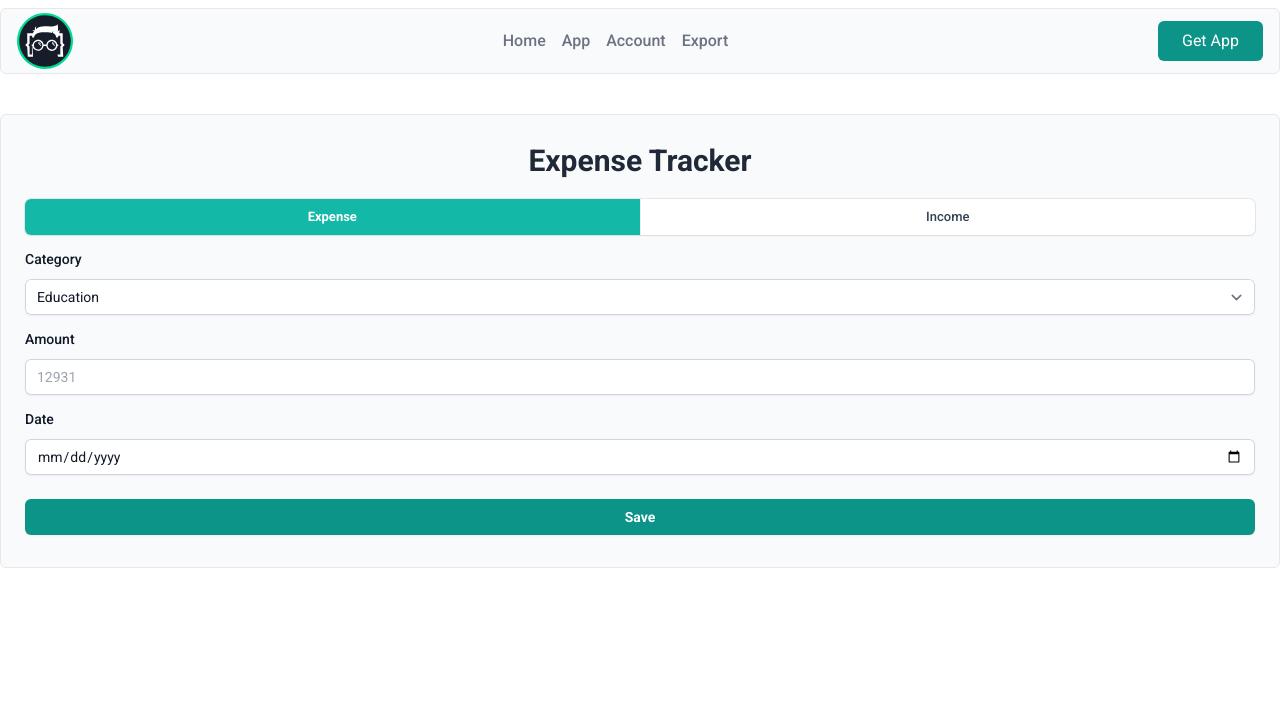
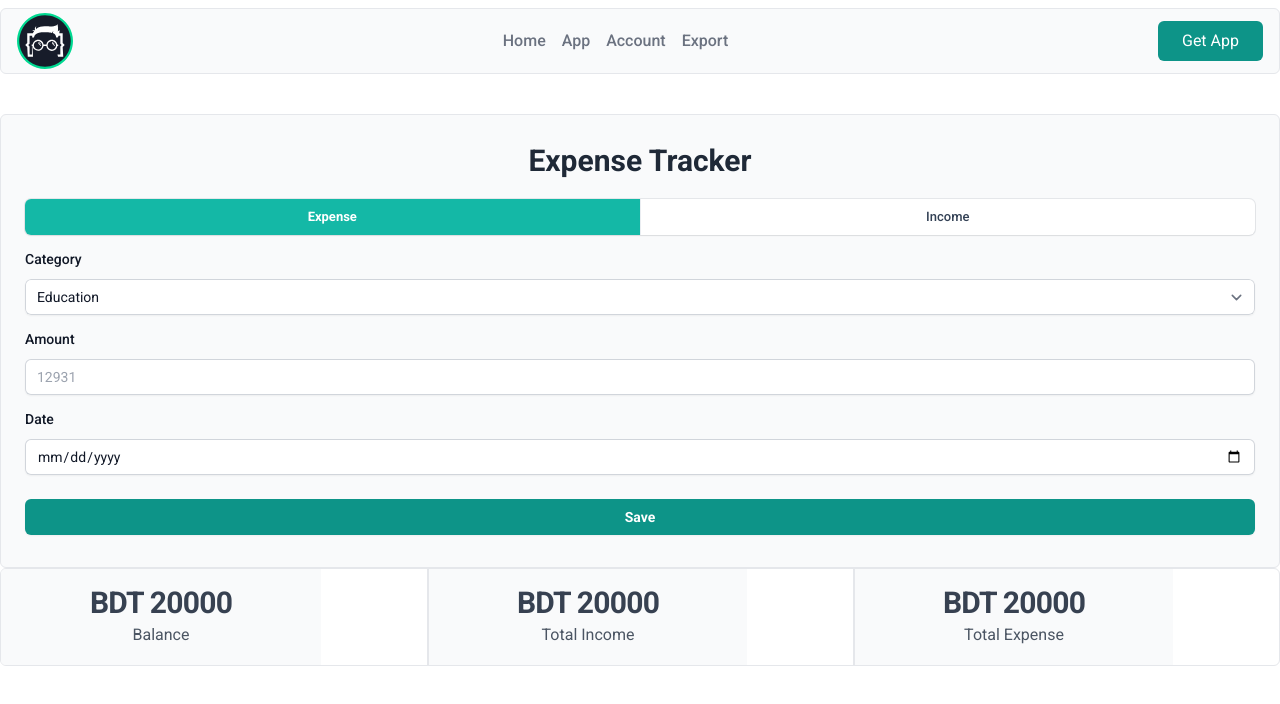
Before and after one commit to nasib15/assignment-2-lws, a React (Vite) app: page / in a window 1280 px wide. Shown: the top 704 px of the page. Built offline with nearby package versions, Linux system fonts and the light colour scheme.

Commit message:
Add: Balance sheet section

```diff
--- a/src/App.jsx
+++ b/src/App.jsx
@@ -1,5 +1,6 @@
-import Form from "./components/Navbar/Form";
-import Navbar from "./components/Navbar/Navbar";
+import Form from "./components/Form";
+import Navbar from "./components/Navbar";
+import RightSideColumn from "./components/RightSideColumn";
 
 function App() {
   return (
@@ -7,7 +8,10 @@ function App() {
       <Navbar />
       <main className="relative mx-auto mt-10 w-full max-w-7xls">
         <section className="grid grid-cols-1 md:grid-cols-2 lg:grid-cols-3 gap-8"></section>
+        {/* Left column */}
         <Form />
+        {/* Right column */}
+        <RightSideColumn />
       </main>
     </>
   );
--- /dev/null
+++ b/src/components/BalanceSheet.jsx
@@ -0,0 +1,28 @@
+const BalanceSheet = () => {
+  return (
+    <div className="bg-white">
+      <div className="mx-auto max-w-7xl">
+        <dl className="grid grid-cols-1 text-center lg:grid-cols-3 divide-x-2 border rounded-md overflow-hidden">
+          <div className="bg-[#F9FAFB] flex lg:max-w-xs flex-col px-4 py-4">
+            <dt className="text-base leading-7 text-gray-600">Balance</dt>
+            <dd className="order-first text-xl font-semibold tracking-tight text-gray-700 sm:text-3xl">
+              BDT 20000
+            </dd>
+          </div>
+          <div className="bg-[#F9FAFB] flex lg:max-w-xs flex-col px-4 py-4">
+            <dt className="text-base leading-7 text-gray-600">Total Income</dt>
+            <dd className="order-first text-xl font-semibold tracking-tight text-gray-700 sm:text-3xl">
+              BDT 20000
+            </dd>
+          </div>
+          <div className="bg-[#F9FAFB] flex lg:max-w-xs flex-col px-4 py-4">
+            <dt className="text-base leading-7 text-gray-600">Total Expense</dt>
+            <dd className="order-first text-xl font-semibold tracking-tight text-gray-700 sm:text-3xl">
+              BDT 20000
+            </dd>
+          </div>
+        </dl>
+      </div>
+    </div> );
+};
+export default BalanceSheet;
--- /dev/null
+++ b/src/components/RightSideColumn.jsx
@@ -0,0 +1,10 @@
+import BalanceSheet from "./BalanceSheet";
+
+const RightSideColumn = () => {
+  return (
+    <div className="lg:col-span-2">
+      <BalanceSheet />
+    </div>
+  );
+};
+export default RightSideColumn;
```
Also changed, not shown: src/components/Form.jsx (renamed from src/components/Navbar/Form.jsx), src/components/Navbar.jsx (renamed from src/components/Navbar/Navbar.jsx).
